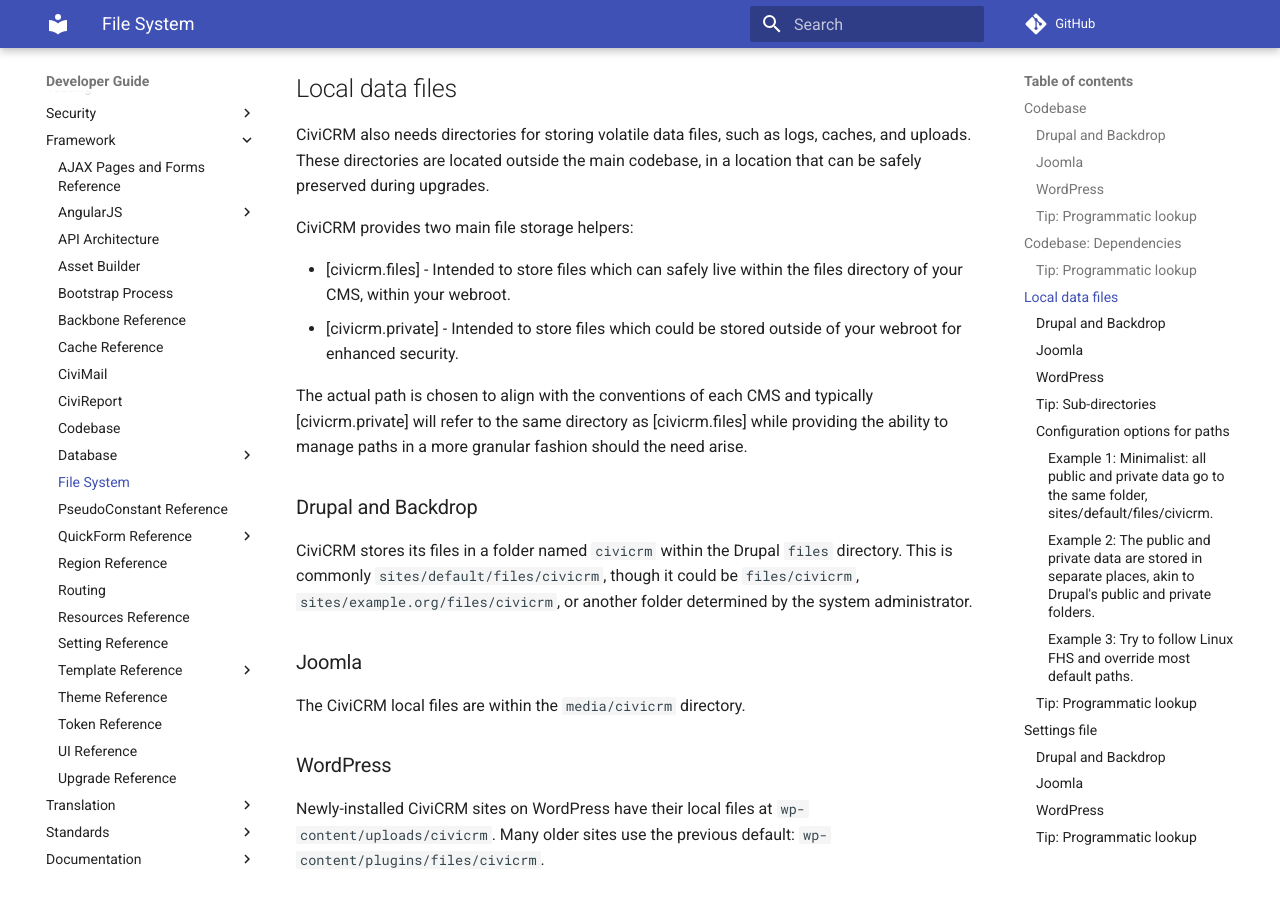
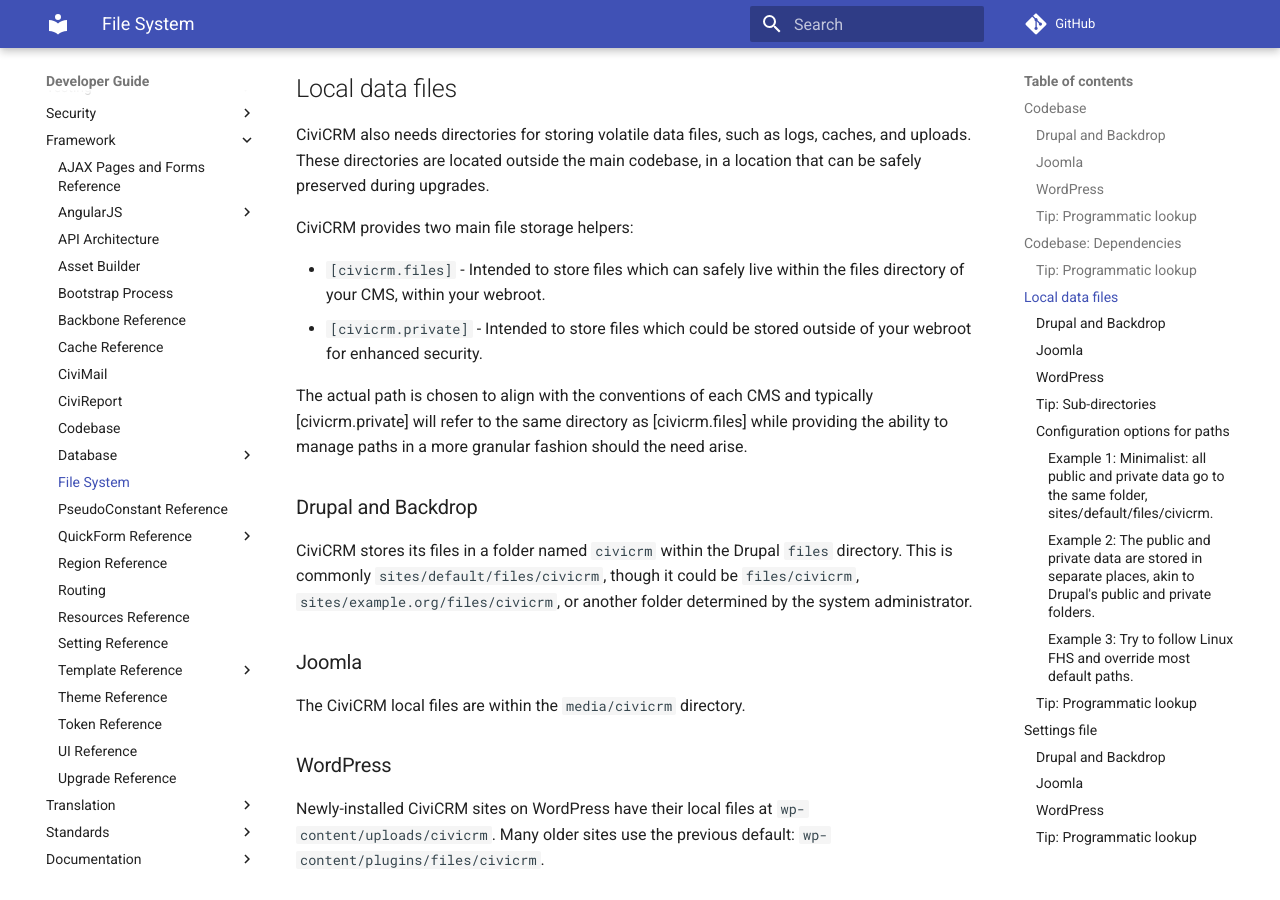
Before and after one commit to civicrm/civicrm-dev-docs, an MkDocs documentation site: the page built from docs/framework/filesystem.md, in a window 1280 px wide and 900 px high, scrolled down 2618 px. Built offline with MkDocs 1.6.1 and Material for MkDocs 9.7.7, drawn with Linux system fonts in a browser that asks for light colours; comment, search, counter and statistics services are not loaded; old or Windows-style settings are respelled for this version of MkDocs.

```diff
--- a/docs/framework/filesystem.md
+++ b/docs/framework/filesystem.md
@@ -137,8 +137,8 @@ upgrades.
 
 CiviCRM provides two main file storage helpers:
 
-* [civicrm.files] - Intended to store files which can safely live within the files directory of your CMS, within your webroot.
-* [civicrm.private] - Intended to store files which could be stored outside of your webroot for enhanced security.
+* `[civicrm.files]` - Intended to store files which can safely live within the files directory of your CMS, within your webroot.
+* `[civicrm.private]` - Intended to store files which could be stored outside of your webroot for enhanced security.
 
 The actual path is chosen to align with the conventions of each CMS and typically [civicrm.private] will refer to the same directory as [civicrm.files] while providing the ability to manage paths in a more granular fashion should the need arise.
 
```
